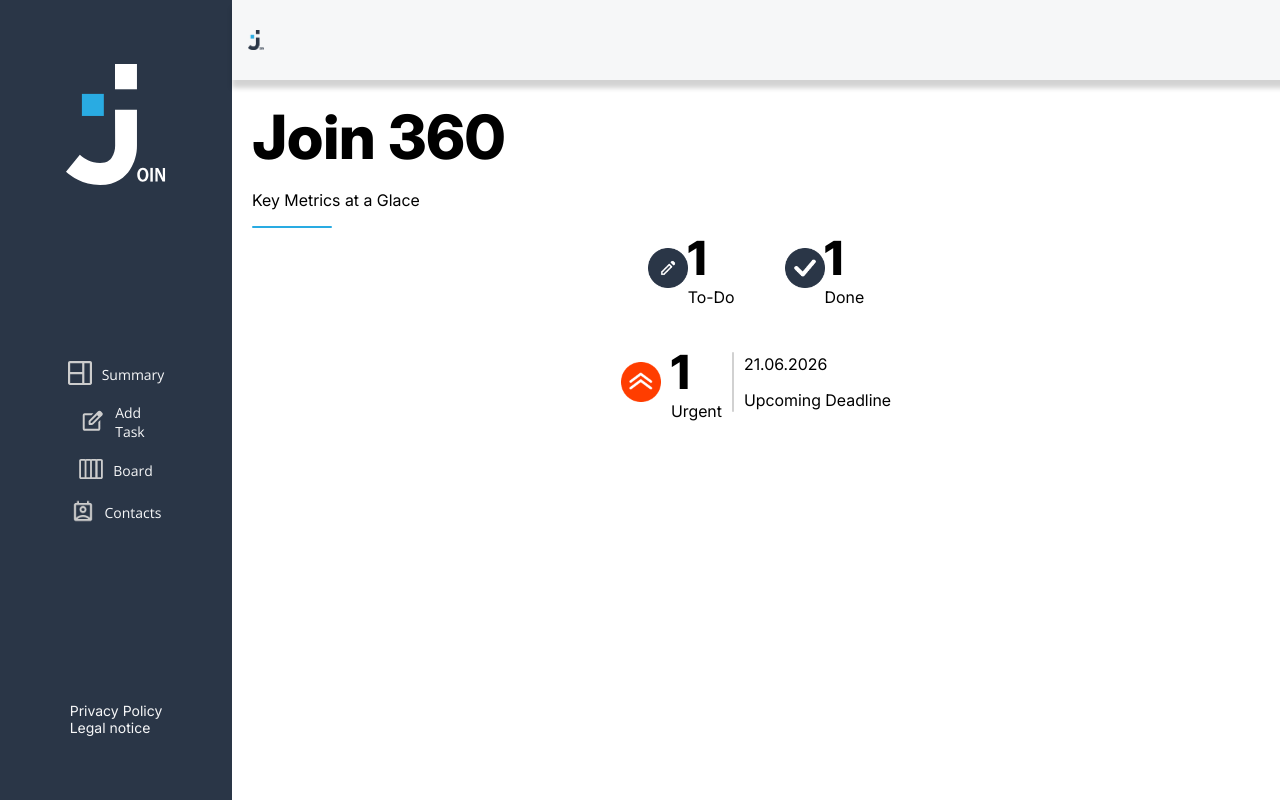
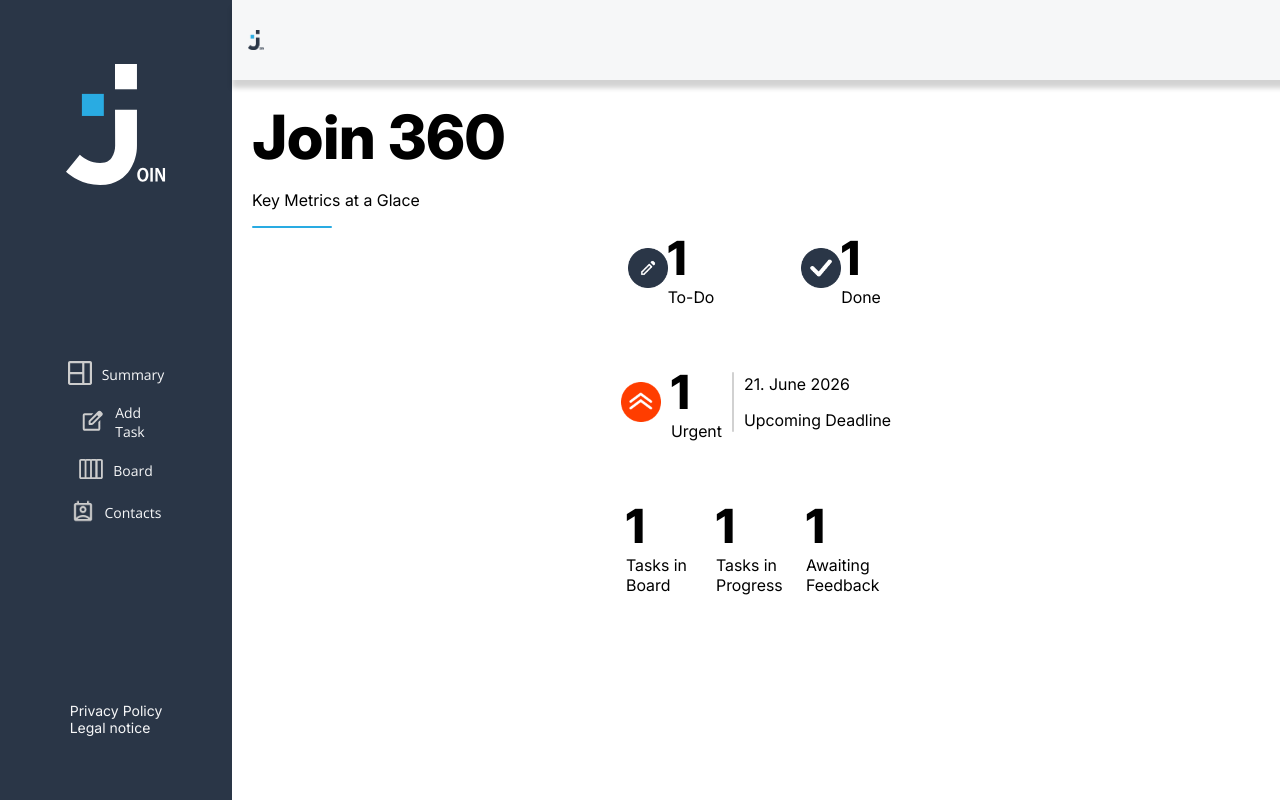
Before and after one commit to Rudibert-Code/join, an Angular app: page /summary in a window 1280 px wide. Shown: the top 800 px of the page. Built offline with nearby package versions, Linux system fonts and the light colour scheme; no server answers; the database is empty.

Commit message:
Finished foundation of summary

```diff
--- a/src/app/pages/summary/summary.html
+++ b/src/app/pages/summary/summary.html
@@ -24,23 +24,36 @@
     <section class="d-flex center">
       <div class="d-flex center">
         <div class="d-flex center middle-section">
-          <img class="icons" src="assets/UI/icon_urgent.png" alt="">
+          <img class="icons" src="assets/UI/icon_urgent.png" alt="" />
           <div>
             <h3 class="margin-corection black-txt">1</h3>
             <p class="margin-corection">Urgent</p>
           </div>
           <div class="middle-seperator"></div>
           <div>
-            <p><b><p>{{ deadline | date:'dd.MM.yyyy' }}</p></b></p>
+            <p>
+              <b
+                ><p>{{ deadline | date: 'dd. MMMM yyyy' }}</p></b
+              >
+            </p>
             <p>Upcoming Deadline</p>
           </div>
         </div>
       </div>
     </section>
-    <section>
-      <div></div>
-      <div></div>
-      <div></div>
+    <section class="d-flex center lower-section">
+      <div class="infobox-lower">
+        <h3 class="margin-corection black-txt">1</h3>
+        <p class="margin-corection">Tasks in Board</p>
+      </div>
+      <div class="infobox-lower">
+        <h3 class="margin-corection black-txt">1</h3>
+        <p class="margin-corection">Tasks in Progress</p>
+      </div>
+      <div class="infobox-lower">
+        <h3 class="margin-corection black-txt">1</h3>
+        <p class="margin-corection">Awaiting Feedback</p>
+      </div>
     </section>
   </main>
 </section>
--- a/src/app/pages/summary/summary.scss
+++ b/src/app/pages/summary/summary.scss
@@ -11,7 +11,7 @@
 
 .column {
   flex-direction: column;
-  gap: 30px;
+  gap: 50px;
 }
 
 .upper-section {
@@ -19,6 +19,10 @@
 }
 
 .middle-section {
+  gap: 10px;
+}
+
+.lower-section {
   gap: 10px;
 }
 
@@ -46,6 +50,12 @@
 }
 
 .infobox {
+  width: 120px;
+  background-color: #ffffff;
+}
+
+.infobox-lower {
+  width: 80px;
   background-color: #ffffff;
 }
 
```
